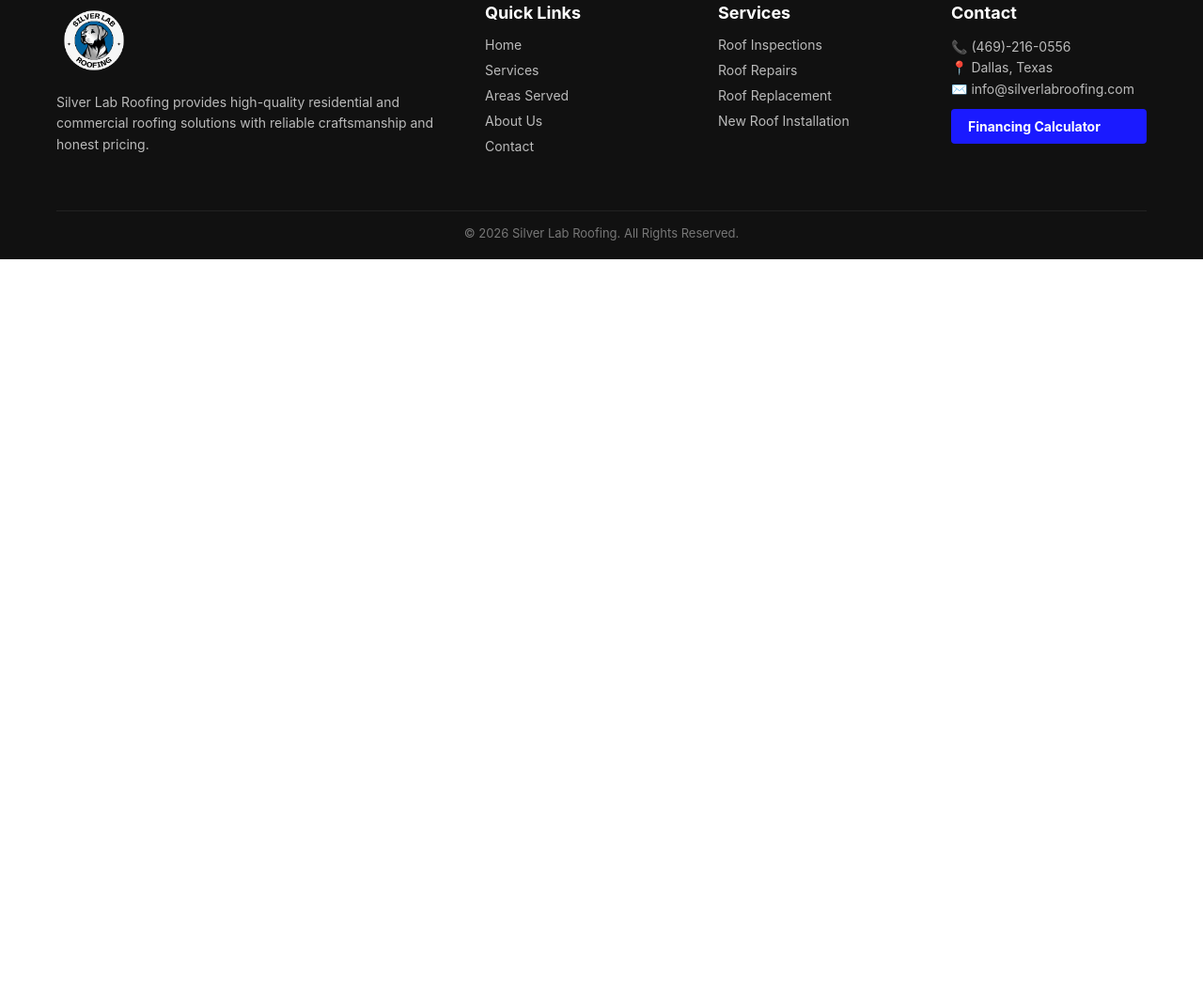
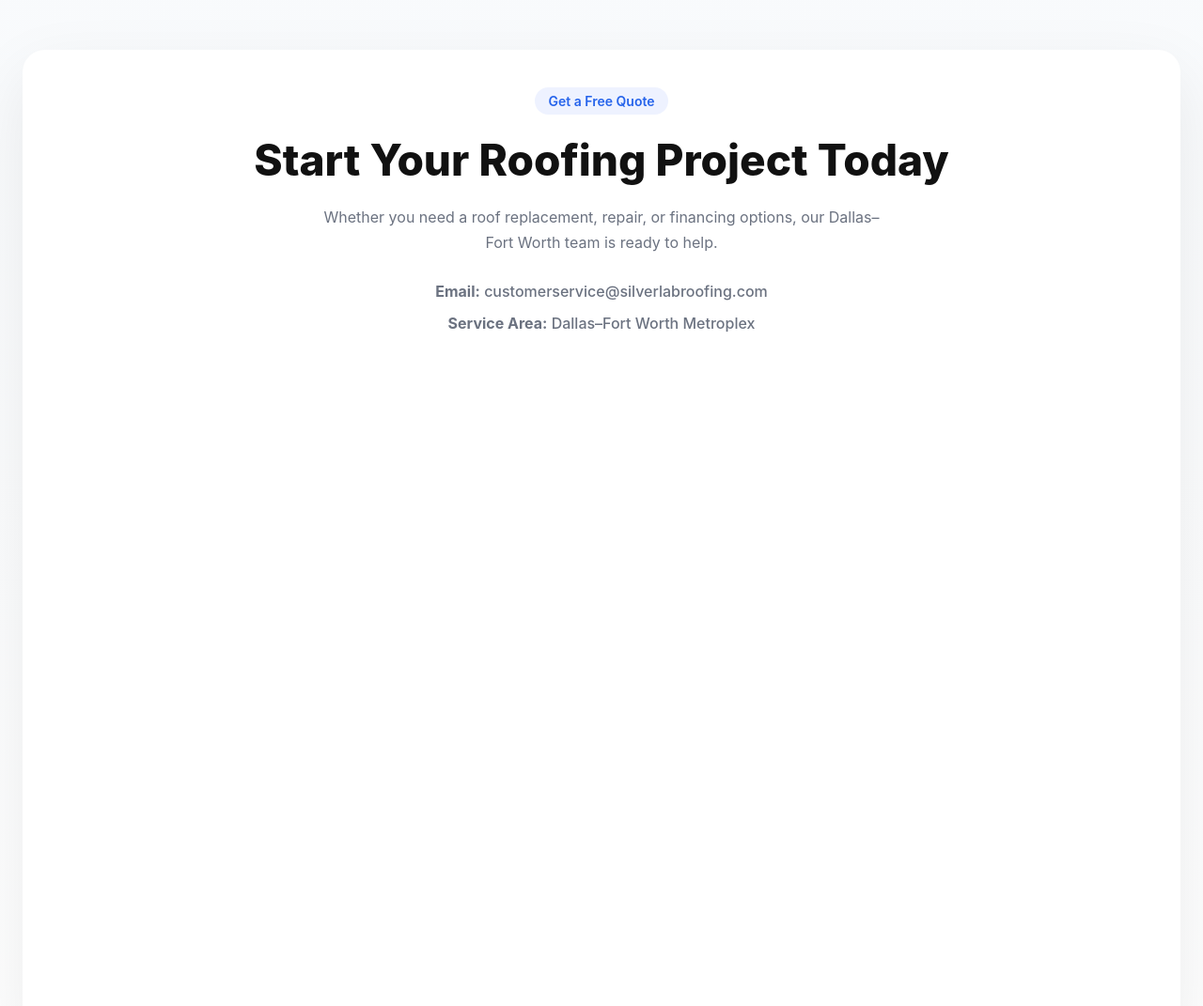
Before and after one commit to gavinwhite03/silver_lab_roofing, a website built with Vite: page silver-lab-roofing/contact.html in a window 1280 px wide. Shown: the part 198-1269 px from the top of the page at 94% size. Before the commit the page ends 800 px from the top, so only its background shows below. Built offline with nearby package versions, Linux system fonts and the light colour scheme; a script that the page names is missing.

Commit message:
Added contact page

```diff
--- a/silver-lab-roofing/contact.html
+++ b/silver-lab-roofing/contact.html
@@ -26,6 +26,38 @@
   <a href="/contact.html" class="btn-primary">Get a Quote</a>
 </header>
 
+<section class="contact-section">
+
+  <div class="contact-form-wrapper">
+
+    <div class="contact-intro">
+      <span class="section-badge">Get a Free Quote</span>
+      <h1>Start Your Roofing Project Today</h1>
+      <p>
+        Whether you need a roof replacement, repair, or financing options,
+        our Dallas–Fort Worth team is ready to help.
+      </p>
+
+      <div class="contact-details">
+        <p><strong>Email:</strong> customerservice@silverlabroofing.com</p>
+        <p><strong>Service Area:</strong> Dallas–Fort Worth Metroplex</p>
+      </div>
+    </div>
+
+    <div class="contact-details">
+      <script src="https://widget.gethearth.com/script.js"
+        id="hearth-script"
+        data-orgid="56655"
+        data-partner="silver-lab-roofing"
+        data-orgUuid="92c09e68-96c7-4748-a40b-33610a3f2a3a">
+      </script>
+
+      <iframe id="hearth-lead-capture-widget"></iframe>
+    </div>
+
+  </div>
+
+</section>
 
 <footer class="site-footer">
 
--- a/silver-lab-roofing/css/styles.css
+++ b/silver-lab-roofing/css/styles.css
@@ -1092,6 +1092,56 @@ body {
   margin-bottom: 30px;
 }
 
+.contact-section {
+  padding: 120px 24px;
+  background: linear-gradient(to bottom, #f8fafc 0%, #ffffff 100%);
+  text-align: center;
+}
+
+.contact-container {
+  max-width: 900px;
+  margin: auto;
+  text-align: center;
+}
+
+.contact-intro {
+  margin-bottom: 60px;
+}
+
+.contact-intro h1 {
+  font-size: 46px;
+  font-weight: 800;
+  margin-bottom: 20px;
+}
+
+.contact-intro p {
+  color: #6b7280;
+  max-width: 600px;
+  margin: 0 auto 25px;
+  line-height: 1.7;
+}
+
+.contact-details p {
+  margin-bottom: 6px;
+  font-weight: 500;
+}
+
+/* Form Card */
+
+.contact-form-wrapper {
+  background: white;
+  padding: 40px;
+  border-radius: 24px;
+  box-shadow: 0 25px 70px rgba(0,0,0,0.08);
+}
+
+#hearth-lead-capture-widget {
+  width: 100%;
+  min-height: 650px;
+  border: none;
+  border-radius: 16px;
+}
+
 
 /* MOBILE */
 @media (max-width: 900px) {
@@ -1178,4 +1228,13 @@ body {
   .services-intro h1 {
     font-size: 36px;
   }
+
+  .contact-wrapper {
+    flex-direction: column;
+    gap: 50px;
+  }
+
+  .contact-left h1 {
+    font-size: 34px;
+  }
 }
```
Also changed, not shown: silver-lab-roofing/areas.html (+2 -3 lines).
